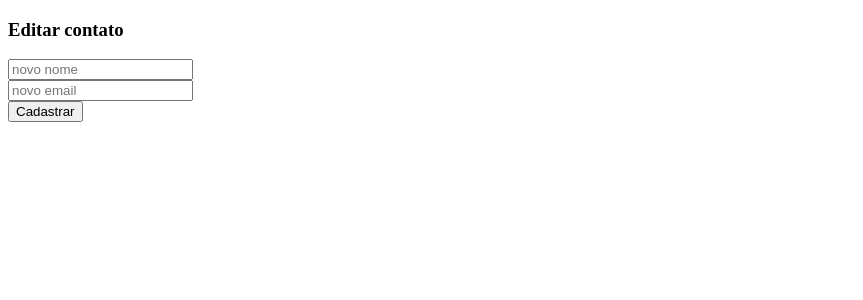
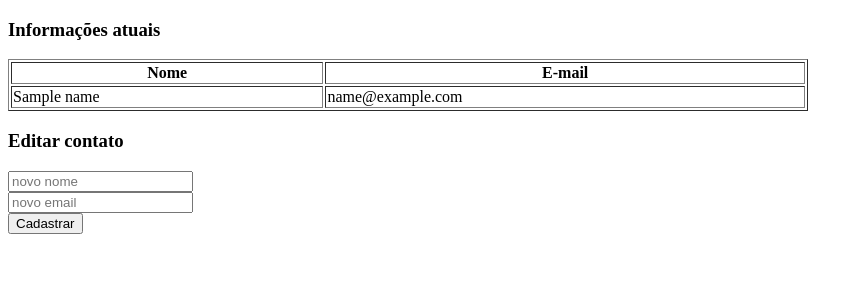
Before and after one commit to renatogouvea/ProgWebDupla, a PHP site: template view/editar.php in a window 1280 px wide. Shown: the top 300 px of the page, without its empty margins (0-863 px from the left). Run offline with PHP 8.4, Linux system fonts and the light colour scheme; the template is opened without the code that fills it: most values are stand-ins (such as "Sample title", 1, 10 or a date in 2020).

Commit message:
dados atuais exibidos na view editar

```diff
--- a/controller/controle.php
+++ b/controller/controle.php
@@ -52,11 +52,16 @@ class controle{
 	public function editContactFormAction(){
 		$id = isset($_GET['id']) ? $_GET['id'] : '0';
 		intval($id);
+
 		if($id ==0){
 			$error ='ID inválido';
 			$this->error($error);
 		}
 		else{
+			$contatoFactory = new ContatoFactory();
+			$selectResult = $contatoFactory->selectId($id);
+			$name = $selectResult[1];
+			$email = $selectResult[2];
 			include 'view/editar.php';
 		}
 	}
--- a/view/editar.php
+++ b/view/editar.php
@@ -10,11 +10,36 @@
 </head>
 <body>
     <div>
+        <h3>Informações atuais</h3>
+        <table  border="1px"  width="800">
+            <tr>
+                <th>
+                    Nome
+                </th>
+                <th>
+                    E-mail
+                </th>
+            </tr>
+            <tr>
+                <td>
+                    <?php echo($name); ?>
+                </td>
+
+                <td>
+                    <?php echo($email); ?>
+                </td>
+            </tr>
+        </table>
+
+    </div>
+
+    <div>
     	<h3>Editar contato </h3>
         <form method="post" action="index.php?action=editContact&id=<?php echo($id) ?>" >
             <div><input type="text" name="name" placeholder="novo nome" /></div>
             <div><input type="text" name="email" placeholder="novo email" /></div>
             <div><input type="submit" value="Cadastrar"/></div>
+
         </form>
     </div>
 </body>
```
Also changed, not shown: model/DBContato.sqlite (added), 1 other file.
